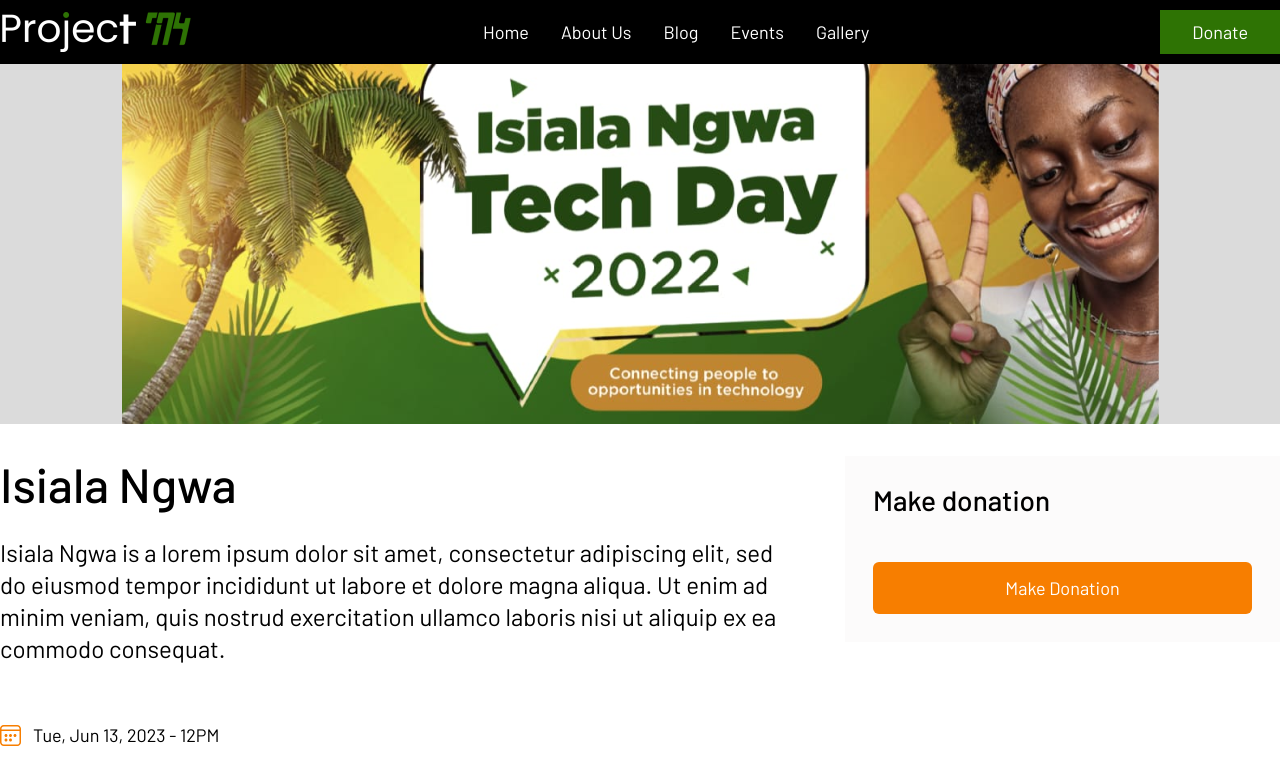
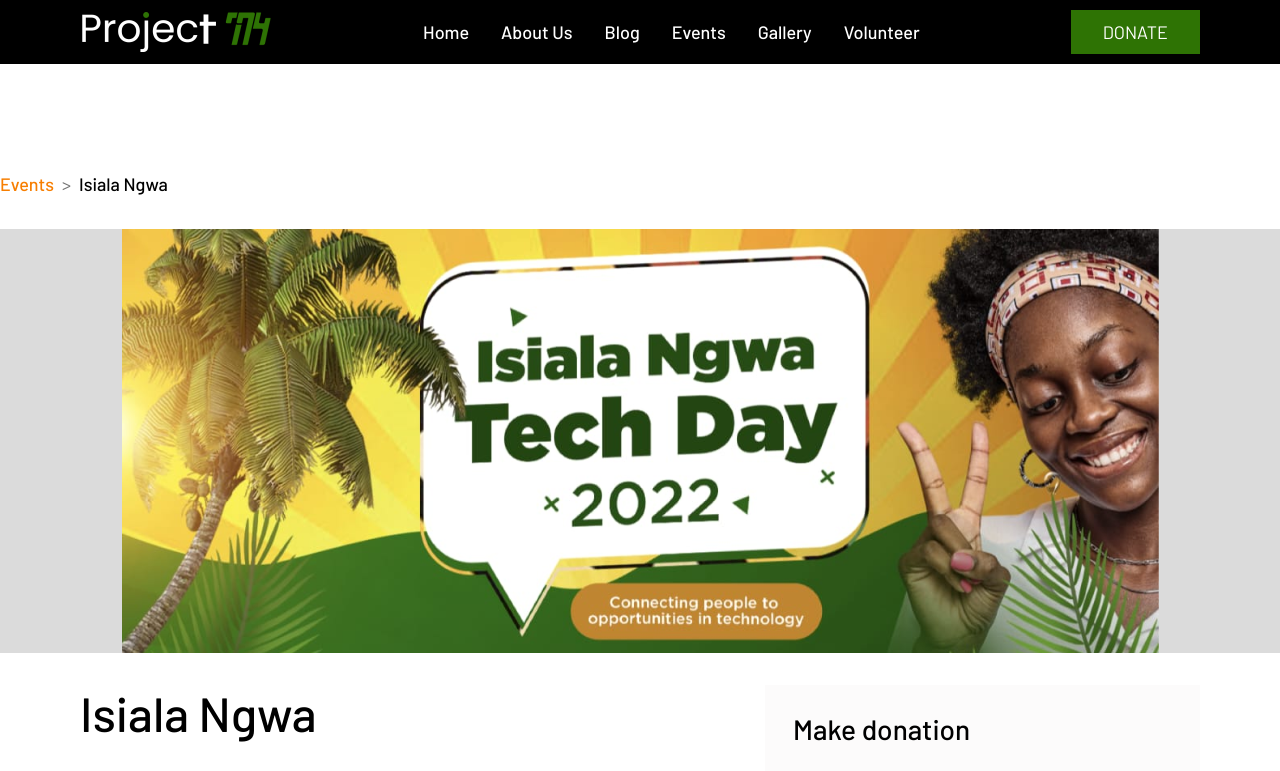
Before and after one commit to geektutor/techday, a Next.js app: page /events/id in a window 1280 px wide. Shown: the top 771 px of the page. Built offline with nearby package versions, Linux system fonts and the light colour scheme.

Commit message:
ui fixes

```diff
--- /dev/null
+++ b/src/components/BreadCrumnb.jsx
@@ -0,0 +1,31 @@
+import cx from "classnames";
+import { v4 } from "uuid";
+
+function BreadCrumb({ items, className }) {
+  return (
+    <nav className={cx("w-full rounded-md", className)}>
+      <ol className="list-reset flex">
+        {items?.map((item, index) => (
+          <li key={v4()}>
+            <a
+              href={item?.url}
+              className={cx(
+                " font-medium transition duration-150 ease-in-out hover:text-primary-600 focus:text-primary active:text-primary",
+                item?.isActive ? "text-black" : "text-primary"
+              )}
+            >
+              {item.label}
+            </a>
+            {index !== items.length - 1 && (
+              <span className="mx-2 text-neutral-500 dark:text-neutral-400">
+                {">"}
+              </span>
+            )}
+          </li>
+        ))}
+      </ol>
+    </nav>
+  );
+}
+
+export default BreadCrumb;
--- a/src/components/DonateButton/DonateButton.jsx
+++ b/src/components/DonateButton/DonateButton.jsx
@@ -1,10 +1,11 @@
 const DonateButton = () => {
   return (
     <a
+      data-aos-duration="1500"
       data-aos="fade-up"
       className="px-8 py-2 bg-secondary text-white hover:bg-secondary-dark cursor-pointer"
     >
-      Donate
+      DONATE
     </a>
   );
 };
--- a/src/components/EventCard.jsx
+++ b/src/components/EventCard.jsx
@@ -16,6 +16,7 @@ function EventCard({
   className,
 }) {
   const eventIsInPast = isDateInPast(eventDate);
+
   return (
     <div
       data-aos="flip-left"
@@ -24,7 +25,10 @@ function EventCard({
         className
       )}
     >
-      <Image className="mx-auto max-h-[400px]" src={image} alt={eventName} />
+      <Link href="/events/id">
+        <Image className="mx-auto max-h-[400px]" src={image} alt={eventName} />
+      </Link>
+
       <div className="p-4">
         <h3 className="text-2xl font-mono font-semibold mt-4 mb-7">
           {eventName}
@@ -37,7 +41,7 @@ function EventCard({
           <LocationIcon className="text-primary mr-3" /> {eventLocation}
         </p>
 
-        <button className="btn bg-primary hover:bg-primary-dark capitalize h-[41px] w-full max-w-[99px] mt-8">
+        <button className="btn bg-primary rounded-sm hover:bg-primary-dark capitalize h-[41px] w-full max-w-[99px] mt-8">
           {eventIsInPast ? "Ended" : "Upcoming"}
         </button>
       </div>
--- a/src/components/LandingPage/Donate.jsx
+++ b/src/components/LandingPage/Donate.jsx
@@ -5,7 +5,7 @@ import Image from "next/image";
 
 function Donate(props) {
   return (
-    <Container className={"bg-techday-grey text-white"}>
+    <Container className={"bg-techday-grey text-white bg-pr774"}>
       <div className="flex justify-between flex-col lg:flex-row my-[70px] items-center">
         <div data-aos="fade-right">
           <Image
--- a/src/components/LandingPage/Events.jsx
+++ b/src/components/LandingPage/Events.jsx
@@ -26,7 +26,7 @@ const events = [
 
 function Events(props) {
   return (
-    <Container>
+    <Container className={"bg-lga"}>
       <h2 className="text-center fv-caps mb-2">Events</h2>
       <h4 className="text-center">
         Where next ARE WE CREATING THAT UNIQUE EXPREIENCE AND AWARENESS TO ALL
--- a/src/components/LandingPage/Hero.jsx
+++ b/src/components/LandingPage/Hero.jsx
@@ -3,10 +3,7 @@ import { DonateButton } from "../DonateButton";
 
 const Hero = () => {
   return (
-    <section
-      className="bg-black min-h-[500px] max-h-[800px] relative text-white"
-      style={{ height: "calc(100vh - 80px)" }}
-    >
+    <section className="bg-black min-h-screen flex flex-col items-center justify-center relative text-white pt-[80px]">
       <figure className="md:hidden h-full w-full absolute z-[0] top-0">
         <Image
           src="/hero.jpg"
@@ -26,9 +23,9 @@ const Hero = () => {
       </figure>
 
       <section className="container relative h-full flex flex-col gap-6 items-center justify-center">
-        <h1 data-aos="fade-down">Tech Day</h1>
+        <h1 data-aos="fade-down" data-aos-duration="1500" >TECH DAY</h1>
 
-        <p data-aos="fade-up" className="max-w-[480px] text-center">
+        <p data-aos-duration="1500" data-aos="fade-up" className="max-w-[480px] text-center mb-[47px]">
           A 1-day event aimed at driving awareness of the immense opportunity of
           the digital skill economy to indigenes and residents of the 774 Local
           Governments in Nigeria.
--- a/src/components/NavMenu/NavMenu.jsx
+++ b/src/components/NavMenu/NavMenu.jsx
@@ -8,6 +8,7 @@ const NavMenu = ({ isFooter = false, isMobile = false }) => {
       <NavMenuItem label="Blog" url="/blog" />
       <NavMenuItem label="Events" url="/events" />
       <NavMenuItem label="Gallery" url="/gallery" />
+      <NavMenuItem label="Volunteer" url="/volunteer" />
 
       {isFooter && <NavMenuItem label="Volunteer" url="/volunteer" />}
 
@@ -18,4 +19,4 @@ const NavMenu = ({ isFooter = false, isMobile = false }) => {
 
 export default NavMenu;
 
-const NavMenuItem = ({ label, url }) => <Link href={url} className="hover:text-orange-500 ease-in-out duration-200">{label}</Link>;
+const NavMenuItem = ({ label, url }) => <Link href={url} className="hover:text-primary font-medium ease-in-out duration-200">{label}</Link>;
--- a/src/pages/events/[id].jsx
+++ b/src/pages/events/[id].jsx
@@ -6,10 +6,19 @@ import heroImage from "@/assets/images/overviewheader.png";
 import { DateIcon } from "@/components/icons/DateIcon.react.svg";
 import { LocationIcon } from "@/components/icons/LocationIcon.react.svg";
 import dayjs from "dayjs";
+import BreadCrumb from "@/components/BreadCrumnb";
 
 function EventOverviewPage(props) {
   return (
     <>
+      <Container containerClass={"px-0 pt-[170px] pb-[31px]"}>
+        <BreadCrumb
+          items={[
+            { label: "Events", href: "/" },
+            { label: "Isiala Ngwa", isActive: true, href: "/events/id" },
+          ]}
+        />
+      </Container>
       <Container containerClass={"bg-[#DBDBDB]"}>
         <Image className="mx-auto" height={424} src={heroImage} alt="header" />
       </Container>
--- a/src/styles/tailwind.css
+++ b/src/styles/tailwind.css
@@ -40,5 +40,12 @@
     background-image: url("/lgas.png");
     background-repeat: no-repeat;
     background-position: left top;
+    background-size: contain;
+  }
+
+  .bg-pr774 {
+    background-image: url("/pr774.svg");
+    background-repeat: no-repeat;
+    background-position: center 8%;
   }
 }
--- a/tailwind.config.js
+++ b/tailwind.config.js
@@ -9,24 +9,26 @@ module.exports = {
     extend: {
       container: {
         center: true,
+
         padding: {
           "2xl": "2rem",
           DEFAULT: "1rem",
           sm: "1rem",
           lg: "2rem",
-          xl: "0rem",
+          xl: "80px",
         },
       },
       boxShadow: {
         header: "0px 25px 50px -12px rgba(0, 0, 0, 0.04)",
       },
+
       fontSize: {
         h1: ["105px", "126px"],
         h2: ["60px", "72px"],
         h3: ["24px", "28px"],
         h4: ["20px", "24px"],
         smh1: ["66px", "79.2px"],
-        smh2: ["24px", "28.8px"],
+        smh2: ["30px", "36px"],
         smh3: ["20px", "28px"],
         smh4: ["14px", "16.8px"],
       },
```
Also changed, not shown: public/lgas.png, public/pr774.svg (added).
